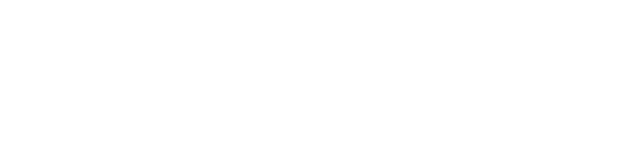
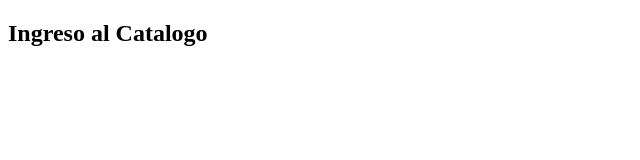
Before and after one commit to matiasealianelli/App-Gestion-Stock, a plain HTML site: page index.html in a window 1280 px wide. Shown: the whole page, without its empty margins (0-640 px from the left). Drawn offline with Linux system fonts and the light colour scheme.

Commit message:
agregue etiqueta h2 de titulo principal

```diff
--- a/index.html
+++ b/index.html
@@ -9,6 +9,7 @@
 <body>
     <section class="hero">
         <div class="contenedor">
+            <h2 class="title">Ingreso al Catalogo</h2>
 
         </div>
     </section>
```
